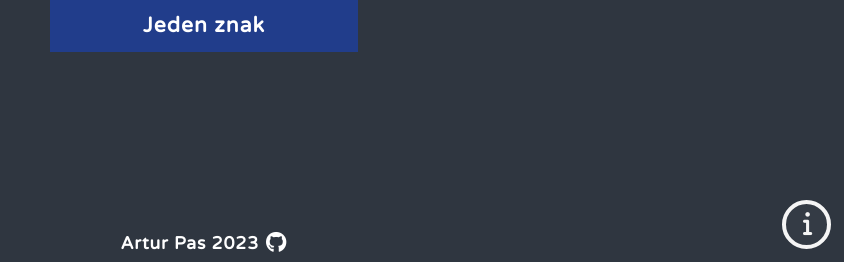
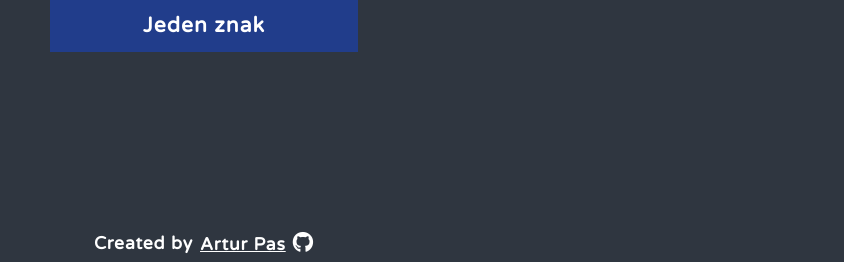
Before and after one commit to Pasek108/TicTacToe, a Flask app: page / in a window 1280 px wide. Shown: the part 538-800 px from the top of the page, without its empty margins (436-1280 px from the left). Run offline with Flask 3, Linux system fonts and the light colour scheme; style sheets or scripts are compiled from the project's sources.

Commit message:
_for_readme

```diff
--- a/app.py
+++ b/app.py
@@ -4,10 +4,9 @@ import json
 from Game import Game
 
 app = Flask(__name__)
-app.config['SECRET_KEY'] = 'vnkdjnfjknfl1232#'
+app.config.from_pyfile('config.py')
 socketio = SocketIO(app)
 rooms = []
-
 
 # ------------------ routes ------------------
 @app.route("/")
--- a/static/scripts/global.js
+++ b/static/scripts/global.js
@@ -7,6 +7,7 @@ function randomInt(min, max) {
   return Math.floor(Math.random() * (max - min + 1) + min)
 }
 
+/*
 const info = document.querySelector(".info")
 const info_button = document.querySelector(".info-button")
 info_button.addEventListener("click", () => {
@@ -18,4 +19,4 @@ info_button.addEventListener("click", () => {
 
   info_button.innerHTML = "X"
   info.classList.add("active")
-})
+})*/
--- a/static/style/menu.scss
+++ b/static/style/menu.scss
@@ -127,11 +127,17 @@ footer {
   font-weight: bold;
 
   a {
+    margin-left: 0.5rem;
     color: white;
+    text-decoration: underline;
 
     i {
       margin-left: 0.5rem;
       font-size: 1.5rem;
     }
+
+    &:hover {
+      color: #b4beda;
+    }
   }
 }
--- a/templates/index.html
+++ b/templates/index.html
@@ -20,10 +20,11 @@
   </head>
 
   <body>
+    <!--
     <div class="info-button">
       <i class="fa-solid fa-info"></i>
     </div>
-    <div class="info"></div>
+    <div class="info"></div>-->
 
     <!-- -------------- header -------------- -->
     <header>
@@ -267,7 +268,7 @@
 
     <!-- -------------- footer -------------- -->
     <footer>
-      Artur Pas 2023 <a href="https://github.com/Pasek108/TicTacToe"><i class="fa-brands fa-github"></i></a>
+      Created by <a href="https://github.com/Pasek108/TicTacToe">Artur Pas<i class="fa-brands fa-github"></i></a>
     </footer>
 
     <script src="static/scripts/game/ComputerEnemy.js"></script>
--- a/templates/multiplayer.html
+++ b/templates/multiplayer.html
@@ -21,10 +21,11 @@
   </head>
 
   <body>
+    <!--
     <div class="info-button">
       <i class="fa-solid fa-info"></i>
     </div>
-    <div class="info"></div>
+    <div class="info"></div>-->
 
     <!-- -------------- header -------------- -->
     <header>
@@ -375,7 +376,7 @@
 
     <!-- -------------- footer -------------- -->
     <footer>
-      Artur Pas 2023 <a href="https://github.com/Pasek108/TicTacToe"><i class="fa-brands fa-github"></i></a>
+      Created by <a href="https://github.com/Pasek108/TicTacToe">Artur Pas<i class="fa-brands fa-github"></i></a>
     </footer>
 
     <script src="https://cdn.socket.io/4.6.0/socket.io.min.js" integrity="sha384-c79GN5VsunZvi+Q/WObgk2in0CbZsHnjEqvFxC5DxHn9lTfNce2WW6h2pH6u/kF+" crossorigin="anonymous"></script>
```
Also changed, not shown: static/style/css/menu.css, 1 other file.
